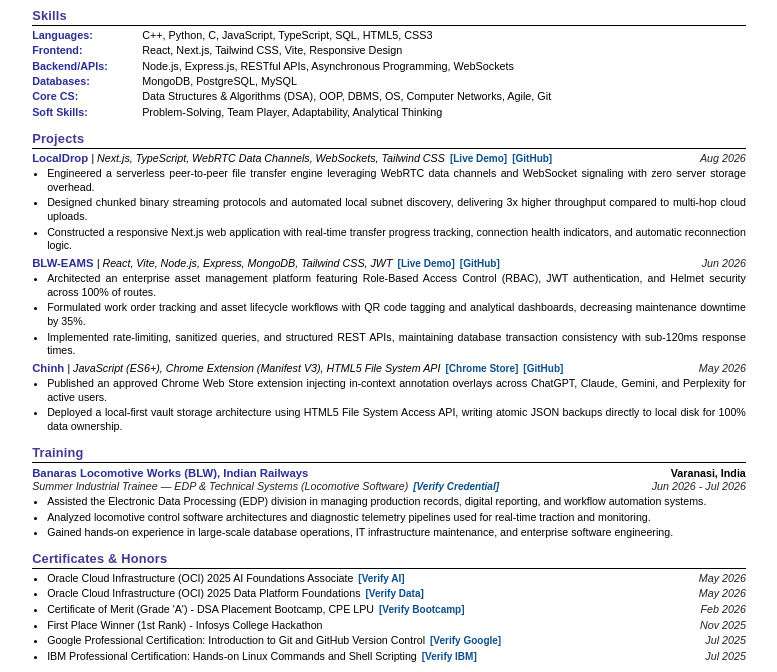
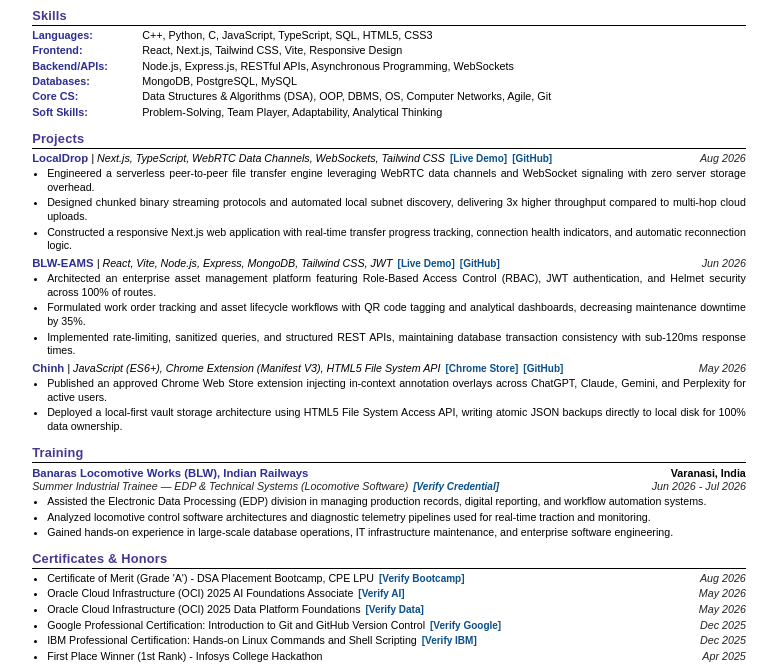
Before and after one commit to shivansh01-24/Portlo3d, a plain HTML site: page public/resume.html in a window 1280 px wide. Shown: the part 86-758 px from the top of the page, without its empty margins (251-1028 px from the left). Drawn offline with Linux system fonts and the light colour scheme.

Commit message:
fix(resume): update certificate dates (DSA Bootcamp Aug 2026, Infosys Apr 2025, Google/IBM Dec 2025) and sort newest first

```diff
--- a/public/resume.html
+++ b/public/resume.html
@@ -288,6 +288,12 @@
     <ul class="cert-list">
       <li>
         <div class="cert-item">
+          <span>Certificate of Merit (Grade 'A') - DSA Placement Bootcamp, CPE LPU <a class="badge-link" href="https://portlo3d.vercel.app/assets/certificates/docs/Shivansh_Srivastava_DSA_Placement_Bootcamp_LPU.pdf" target="_blank">[Verify Bootcamp]</a></span>
+          <span class="entry-date">Aug 2026</span>
+        </div>
+      </li>
+      <li>
+        <div class="cert-item">
           <span>Oracle Cloud Infrastructure (OCI) 2025 AI Foundations Associate <a class="badge-link" href="https://portlo3d.vercel.app/assets/certificates/docs/Shivansh_Srivastava_Oracle_OCI_AI_Foundations_2025.png" target="_blank">[Verify AI]</a></span>
           <span class="entry-date">May 2026</span>
         </div>
@@ -300,26 +306,20 @@
       </li>
       <li>
         <div class="cert-item">
-          <span>Certificate of Merit (Grade 'A') - DSA Placement Bootcamp, CPE LPU <a class="badge-link" href="https://portlo3d.vercel.app/assets/certificates/docs/Shivansh_Srivastava_DSA_Placement_Bootcamp_LPU.pdf" target="_blank">[Verify Bootcamp]</a></span>
-          <span class="entry-date">Feb 2026</span>
+          <span>Google Professional Certification: Introduction to Git and GitHub Version Control <a class="badge-link" href="https://coursera.org/verify/BYD54O2TLDJF" target="_blank">[Verify Google]</a></span>
+          <span class="entry-date">Dec 2025</span>
+        </div>
+      </li>
+      <li>
+        <div class="cert-item">
+          <span>IBM Professional Certification: Hands-on Linux Commands and Shell Scripting <a class="badge-link" href="https://coursera.org/verify/J7UC6FNS11AL" target="_blank">[Verify IBM]</a></span>
+          <span class="entry-date">Dec 2025</span>
         </div>
       </li>
       <li>
         <div class="cert-item">
           <span>First Place Winner (1st Rank) - Infosys College Hackathon</span>
-          <span class="entry-date">Nov 2025</span>
-        </div>
-      </li>
-      <li>
-        <div class="cert-item">
-          <span>Google Professional Certification: Introduction to Git and GitHub Version Control <a class="badge-link" href="https://coursera.org/verify/BYD54O2TLDJF" target="_blank">[Verify Google]</a></span>
-          <span class="entry-date">Jul 2025</span>
-        </div>
-      </li>
-      <li>
-        <div class="cert-item">
-          <span>IBM Professional Certification: Hands-on Linux Commands and Shell Scripting <a class="badge-link" href="https://coursera.org/verify/J7UC6FNS11AL" target="_blank">[Verify IBM]</a></span>
-          <span class="entry-date">Jul 2025</span>
+          <span class="entry-date">Apr 2025</span>
         </div>
       </li>
     </ul>
```
Also changed, not shown: public/shivansh_srivastava_fis.html (+15 -15 lines), resume.html (+15 -15 lines), shivansh_srivastava_fis.html (+15 -15 lines), 4 other files.
